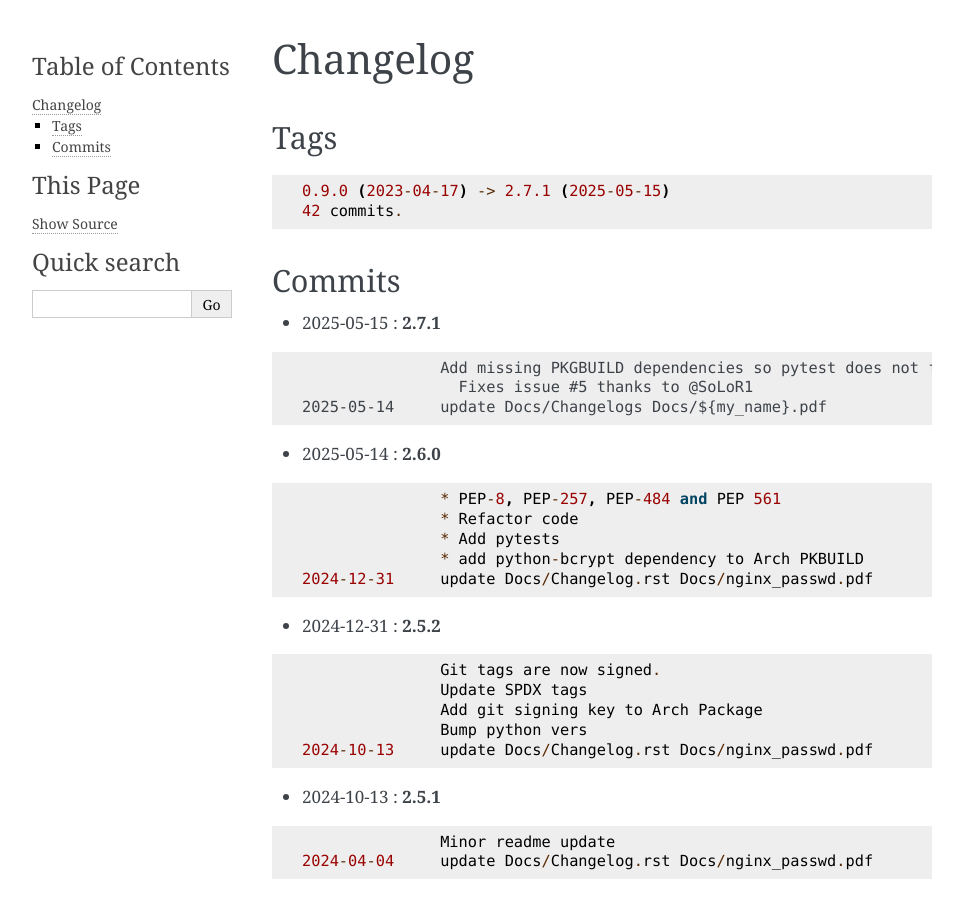
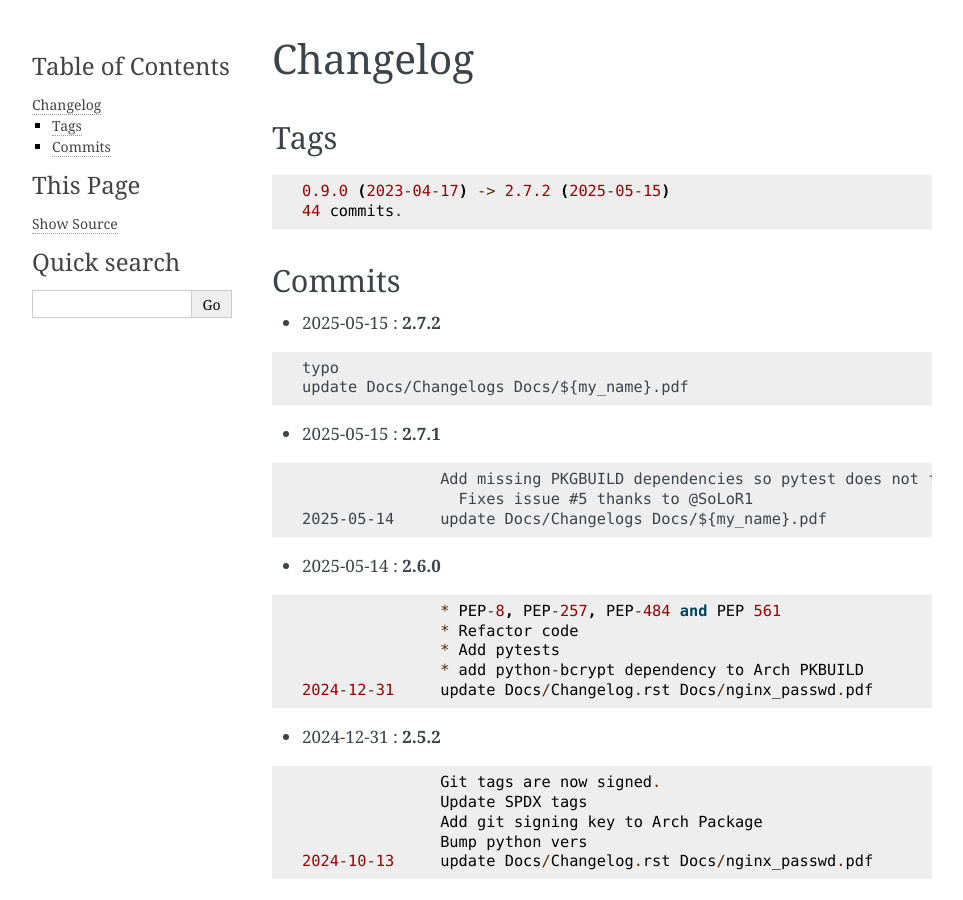
Before and after one commit to gene-git/nginx_passwd, a Sphinx documentation site: the page built from Docs/Changelog.rst, in a window 1280 px wide and 900 px high. Shown: the whole window, without its empty margins (148-1111 px from the left). Built offline with Sphinx 7.4.7, drawn with Linux system fonts in a browser that asks for light colours; pages that are not in the unit, such as notebooks, are missing from menus.

Commit message:
update Docs/Changelogs Docs/${my_name}.pdf

```diff
--- a/Docs/Changelog.rst
+++ b/Docs/Changelog.rst
@@ -7,12 +7,19 @@ Tags
 
 ::
 
-	0.9.0 (2023-04-17) -> 2.7.1 (2025-05-15)
-	42 commits.
+	0.9.0 (2023-04-17) -> 2.7.2 (2025-05-15)
+	44 commits.
 
 Commits
 =======
 
+
+* 2025-05-15  : **2.7.2**
+
+::
+
+                typo
+                update Docs/Changelogs Docs/${my_name}.pdf
 
 * 2025-05-15  : **2.7.1**
 
```
Also changed, not shown: 2 other files.
